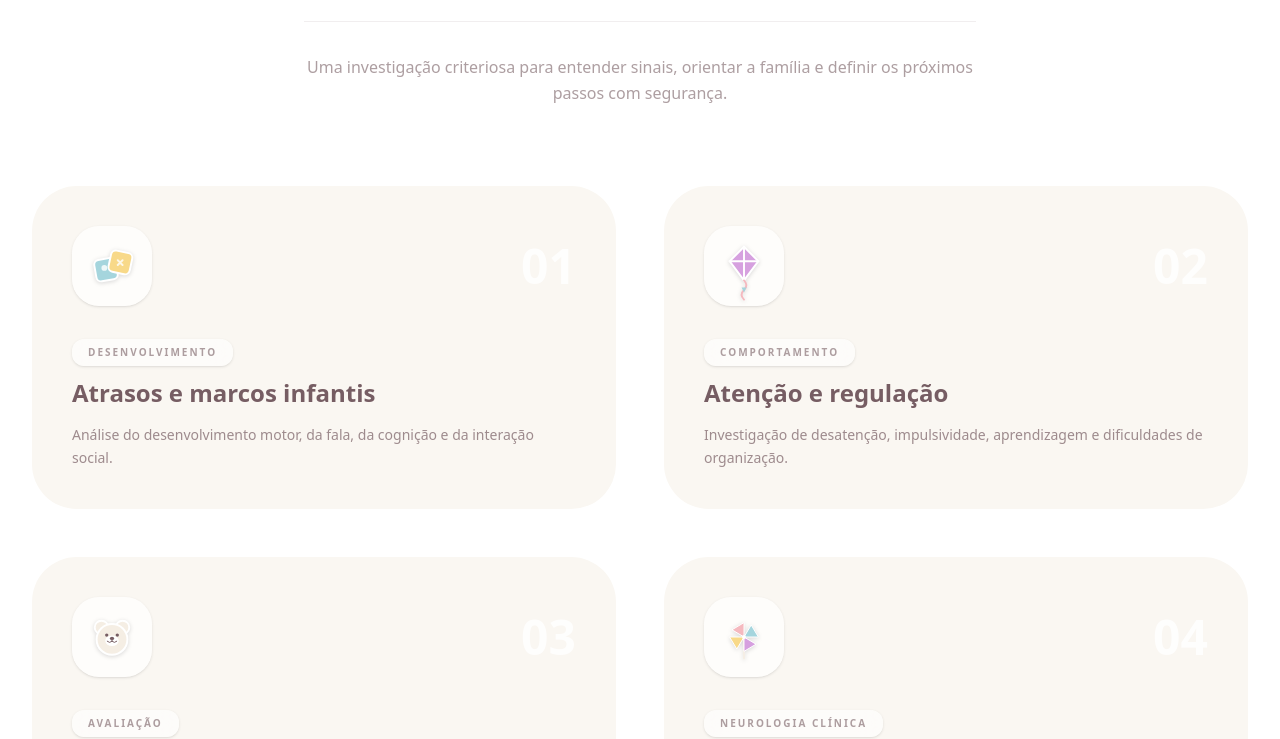
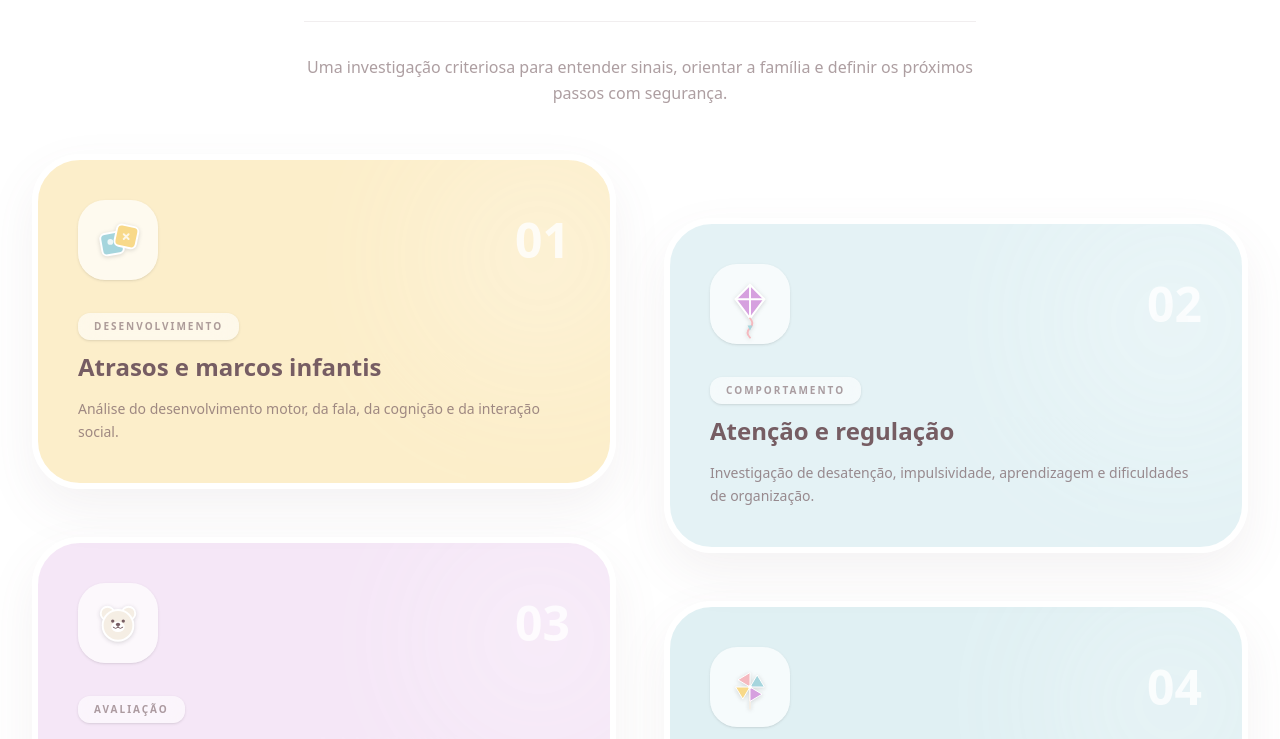
Before and after one commit to caioolima/dra-marina-neuropediatra, a Next.js app: page / in a window 1280 px wide. Shown: the part 2520-3259 px from the top of the page. Built offline with nearby package versions, Linux system fonts and the light colour scheme.

Commit message:
style: update specialty card layout with staggered vertical positioning and enhanced styling

```diff
--- a/src/app/page.tsx
+++ b/src/app/page.tsx
@@ -570,6 +570,7 @@ function Specialties() {
         <div className="grid gap-6 md:grid-cols-2 lg:gap-8 xl:gap-12">
           {specialties.map((item, index) => {
             const Illustration = item.Illustration;
+            const isEven = index % 2 === 0;
             return (
               <motion.article
                 key={item.title}
@@ -577,11 +578,11 @@ function Specialties() {
                 whileInView={{ opacity: 1, y: 0 }}
                 viewport={{ once: true, margin: "-50px" }}
                 transition={{ duration: 0.5, delay: index * 0.1, ease: "easeOut" }}
-                className="group relative flex flex-col overflow-hidden rounded-[2.8rem] bg-[#faf7f2] p-8 transition-all duration-500 hover:bg-brand-primary/5 hover:shadow-2xl lg:p-10"
+                className={`group relative flex flex-col justify-between overflow-hidden rounded-[3rem] border-[6px] border-white ${item.tone} p-8 shadow-[0_20px_50px_rgba(118,93,99,0.08)] transition-all duration-500 hover:-translate-y-3 hover:shadow-[0_24px_50px_rgba(118,93,99,0.12)] md:p-10 ${isEven ? 'lg:-translate-y-8' : 'lg:translate-y-8'}`}
                 style={{ backfaceVisibility: 'hidden', transform: 'translateZ(0)' }}
               >
                 {/* Background Decoration - Optimized */}
-                <div className="absolute -right-8 -top-8 z-0 opacity-0 transition-opacity duration-700 group-hover:opacity-10">
+                <div className="absolute right-[-10%] top-[-10%] z-0 opacity-20 transition-transform duration-700 group-hover:rotate-12 group-hover:scale-110">
                   <div className="h-64 w-64 rounded-full bg-white blur-3xl" />
                 </div>
 
```
